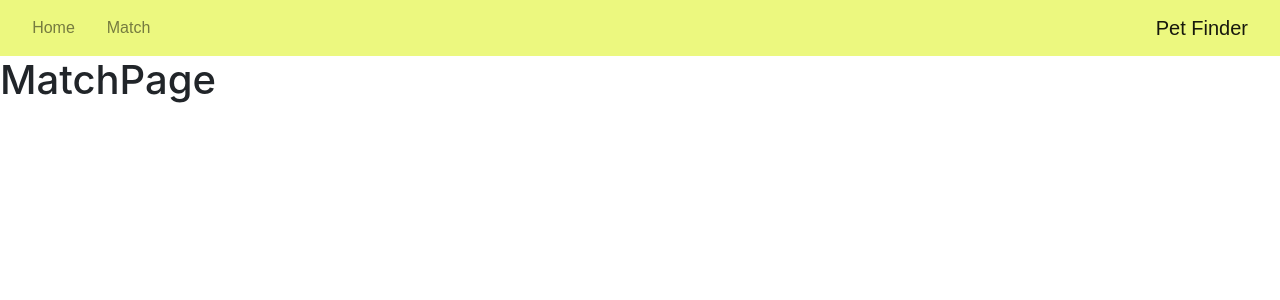
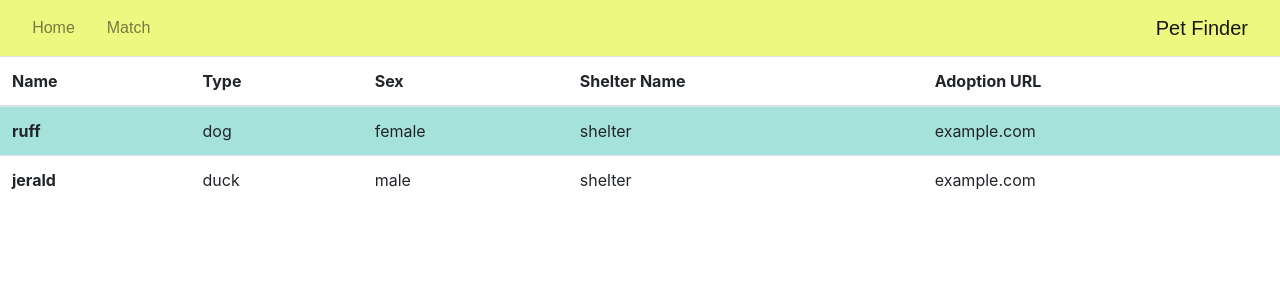
Before and after one commit to Codubee/PetFinderTTH1-2, a React (Create React App) app in the folder frontend/: page /match in a window 1280 px wide. Shown: the top 300 px of the page. Built offline with nearby package versions, Linux system fonts and the light colour scheme.

Commit message:
Put the component in the match page

```diff
--- a/frontend/src/views/MatchPage.js
+++ b/frontend/src/views/MatchPage.js
@@ -1,9 +1,9 @@
 import React from 'react';
-
+import ShowMatches from '../components/ShowMatches'
 function MatchPage(){
     return(
         <div>
-            <h1>MatchPage</h1>
+            <ShowMatches/>
         </div>
     )
 }
```
